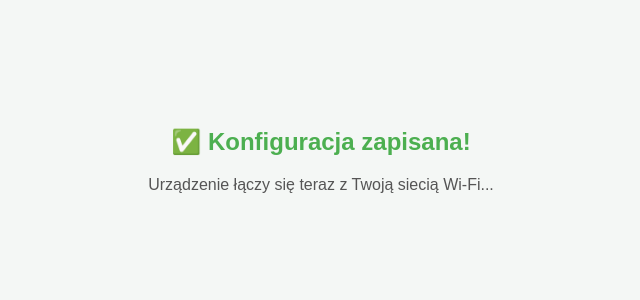
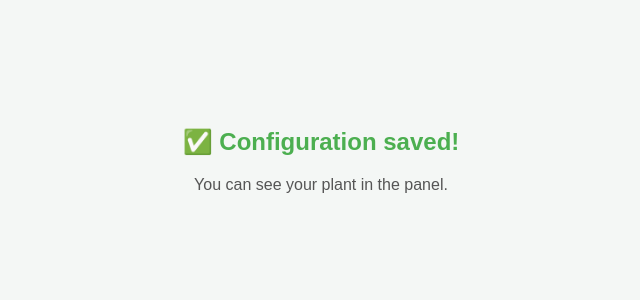
Before and after one commit to Mlodko/iot2025-plants, a FastAPI app: page /success in a window 1280 px wide. Shown: the top 300 px of the page, without its empty margins (319-959 px from the left). Run offline with FastAPI, Linux system fonts and the light colour scheme.

Commit message:
Update success page text to English

```diff
--- a/templates/success.html
+++ b/templates/success.html
@@ -2,7 +2,7 @@
 <html lang="pl">
 <head>
   <meta charset="UTF-8">
-  <title>Konfiguracja zakończona</title>
+  <title>Configuration completed</title>
   <style>
     body {
       background-color: #f4f7f5;
@@ -20,7 +20,7 @@
   </style>
 </head>
 <body>
-  <h2>✅ Konfiguracja zapisana!</h2>
-  <p>Urządzenie łączy się teraz z Twoją siecią Wi-Fi...</p>
+  <h2>✅ Configuration saved!</h2>
+  <p>You can see your plant in the panel.</p>
 </body>
 </html>
```
